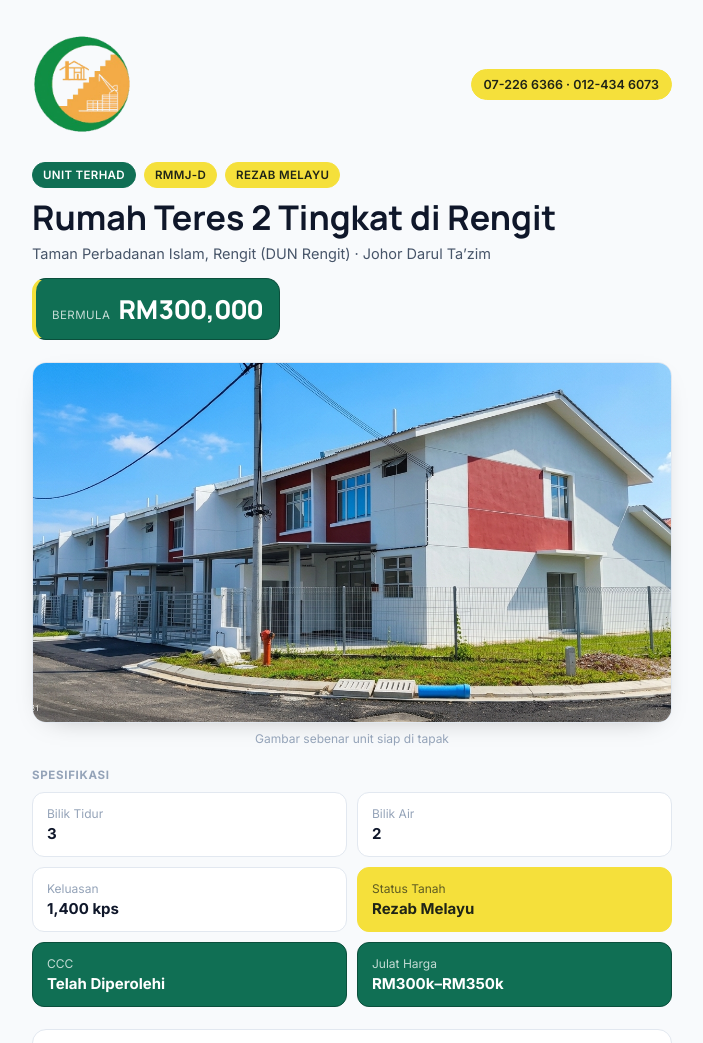
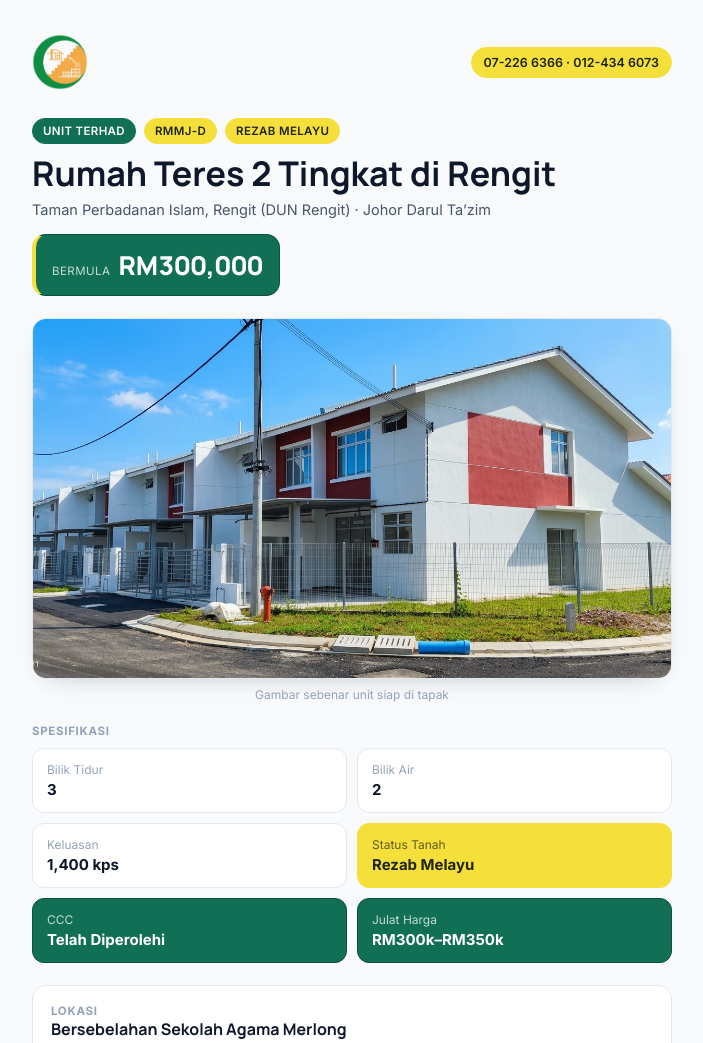
Before and after one commit to ppdsb/tpi-rengit, a plain HTML site: page index.html in a window 1280 px wide. Shown: the top 1043 px of the page, without its empty margins (288-991 px from the left). Drawn offline with Linux system fonts and the light colour scheme.

Commit message:
Kecikkan semula logo topbar ke 56px

```diff
--- a/index.html
+++ b/index.html
@@ -60,7 +60,7 @@
   }
   .brand{display:flex; align-items:center; gap:8px;}
   .brand-mark{
-    width:100px; height:100px; display:block;
+    width:56px; height:56px; display:block;
   }
   .brand-mark img{width:100%; height:100%; object-fit:contain; display:block;}
   .topbar a.call{
```
